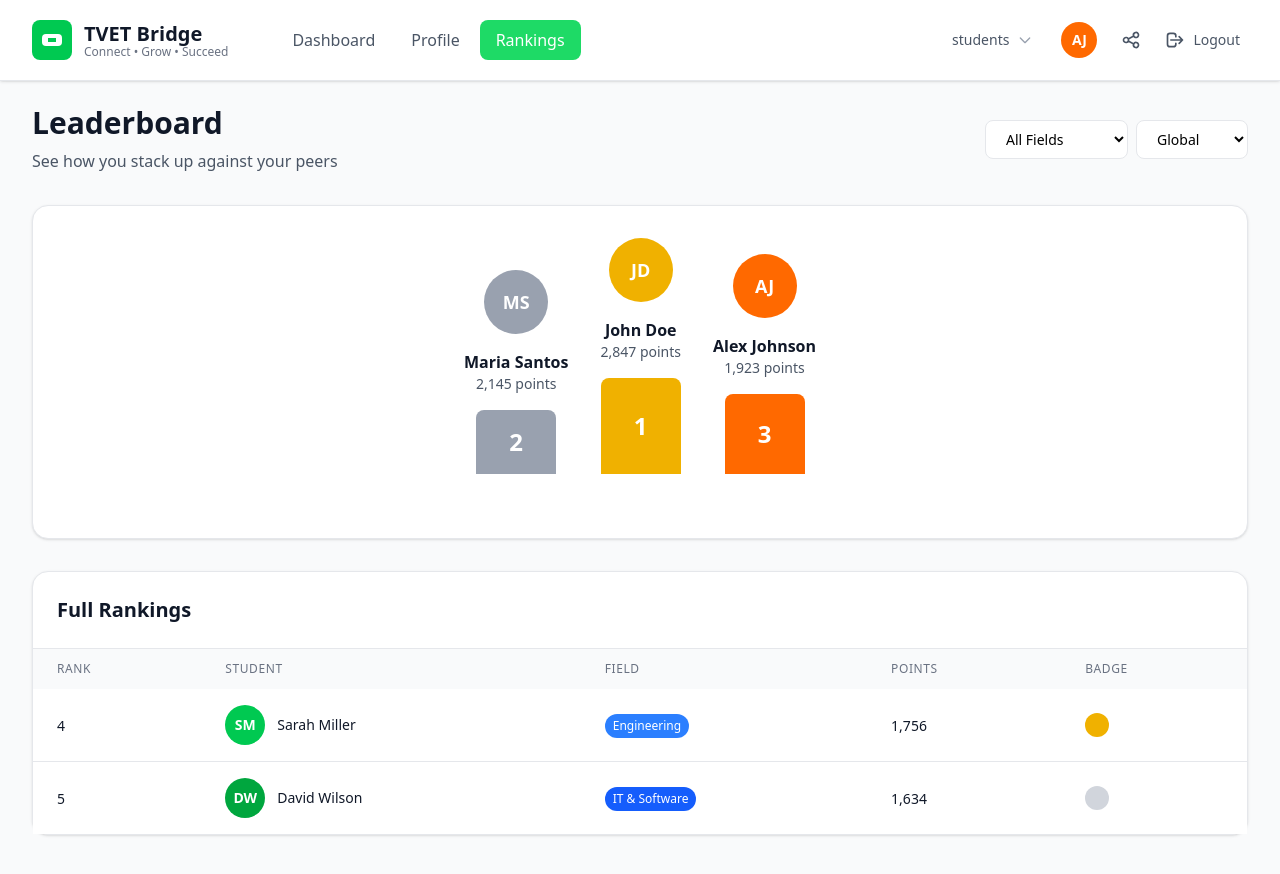
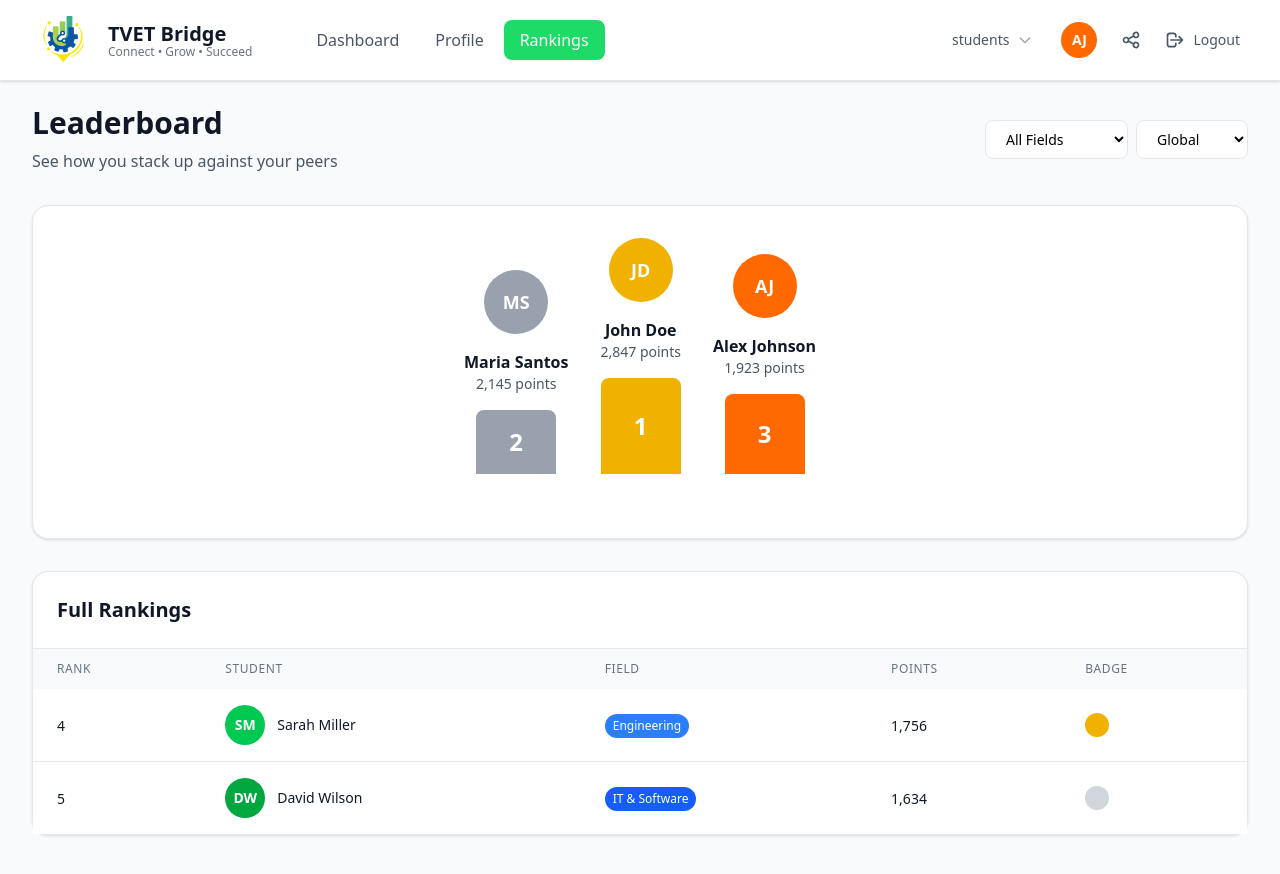
Before and after one commit to jabo-arnold-landry/TVET-Spot, a React (Vite) app: page /leader-board in a window 1280 px wide. Shown: the top 874 px of the page. Built offline with nearby package versions, Linux system fonts and the light colour scheme.

Commit message:
Add few styles on navbar

```diff
--- a/src/App.jsx
+++ b/src/App.jsx
@@ -1,7 +1,7 @@
 import TVETSpotLanding from "./Landing";
 import React from "react";
 import { BrowserRouter as Router, Routes, Route } from "react-router-dom";
-import Navbar from "./components/Navbar";
+import Navbar from "./Components/Navbar";
 import Dashboard from "./Components/Dashboard";
 import Leaderboard from "./components/Leaderboard"; // Import your Leaderboard component
 import Profile from "./pages/Profile"; // Import Profile component if needed
@@ -17,6 +17,7 @@ function App() {
           <Routes>
             {/* Main page route */}
             <Route path="/" element={<TVETSpotLanding />} />
+            <Route path="starting-page" element={<TVETSpotLanding />} />
             <Route path="student-section" element={<Growth />} />
             <Route path="tvet-section" element={<Dashboard />} />
             <Route path="private-section" element={<IndustryPage />} />
--- a/src/components/Navbar.jsx
+++ b/src/components/Navbar.jsx
@@ -1,6 +1,7 @@
 import React, { useState, useContext } from "react";
 import { Link, NavLink, Outlet } from "react-router-dom";
 import { roleContext } from "../ContextProvider";
+import tvetSpotIcon from "../assets/tvetSpot.svg";
 const Navbar = () => {
   const { role, setRole } = useContext(roleContext);
   const [isDropdownOpen, setIsDropdownOpen] = useState(false);
@@ -43,10 +44,12 @@ const Navbar = () => {
             <div className="flex items-center">
               {/* Logo */}
               <div className="flex items-center space-x-2 lg:space-x-3">
-                <div className="w-8 h-8 lg:w-10 lg:h-10 bg-green-500 rounded-lg flex items-center justify-center flex-shrink-0">
-                  <div className="w-4 h-3 lg:w-5 lg:h-3 bg-white rounded-sm flex items-center justify-center">
-                    <div className="w-1.5 h-0.5 lg:w-2 lg:h-1 bg-green-500"></div>
-                  </div>
+                <div className="w-16 h-16  flex items-center justify-center">
+                  <img
+                    src={tvetSpotIcon}
+                    alt="Custom Icon"
+                    className="w-16 h-16"
+                  />
                 </div>
                 <div className="flex flex-col">
                   <span className="text-lg lg:text-xl font-bold text-gray-900">
@@ -59,7 +62,7 @@ const Navbar = () => {
               </div>
 
               {/* Desktop Navigation Links */}
-              <div className="hidden lg:flex items-center space-x-1 ml-8 xl:ml-12">
+              <div className="ml-60 hidden lg:flex items-center space-x-1 ml-8 xl:ml-12">
                 <NavLink
                   to={rolecheck()}
                   className={({ isActive }) =>
@@ -191,7 +194,10 @@ const Navbar = () => {
                     />
                   </svg>
                 </button>
-                <button className="flex items-center space-x-2 hover:text-gray-900 transition-colors p-2 hover:bg-gray-50 rounded-lg">
+                <Link
+                  to="/starting-page"
+                  className="flex items-center space-x-2 hover:text-gray-900 transition-colors p-2 hover:bg-gray-50 rounded-lg"
+                >
                   <svg
                     className="w-5 h-5"
                     fill="none"
@@ -206,7 +212,7 @@ const Navbar = () => {
                     />
                   </svg>
                   <span className="text-sm xl:inline hidden">Logout</span>
-                </button>
+                </Link>
               </div>
             </div>
 
```
